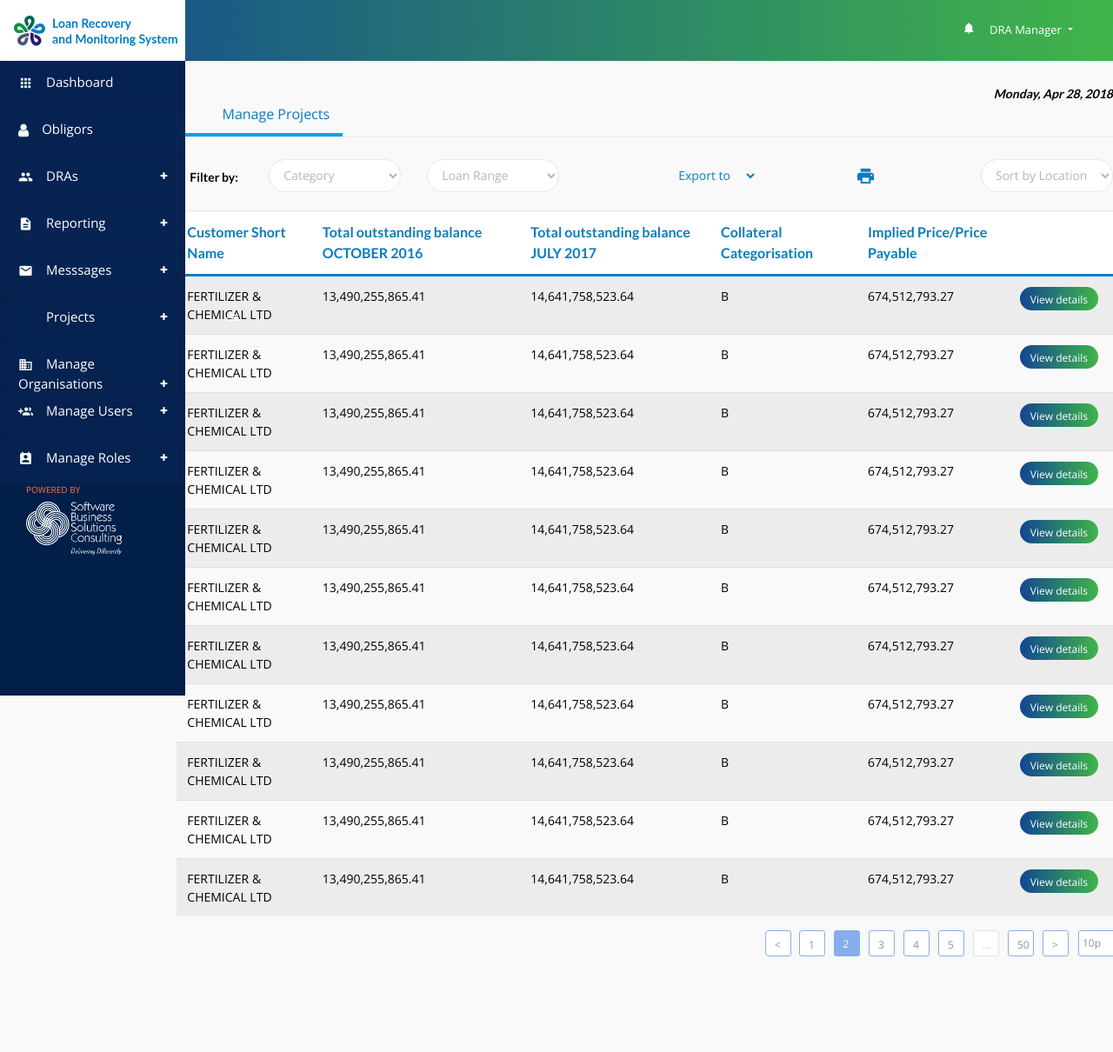
After one commit to 2kama/MyUI, a PHP site: page /bibledetail.php in a window 1280 px wide. The commit adds this page. Shown: the whole page at 87% size. Run offline with PHP 8.4, Linux system fonts and the light colour scheme.

Commit message:
Thurday, 5th July - second badge

```diff
--- /dev/null
+++ b/fcaal/bibledetail.php
@@ -0,0 +1,237 @@
+<?php include("header.php"); ?>
+
+
+
+    <style>
+   	  body {
+   	  	 background: #f9f9f9;
+   	  }
+   </style>
+
+
+				<div class="container first">
+
+					<div class="row">
+
+						<div class="col-md-12 calendar">Monday, Apr 28, 2018</div>
+
+						<div class="col-md-12 pageHead">
+							<div class="topic">
+								<i class="material-icons">branding_watermark</i> Manage Projects
+							</div>
+						</div>
+
+					</div>
+
+
+
+
+                    <div class="row">
+
+                                <div class="col-md-12" style="padding-top: 25px;">
+
+                                    <div class="row">
+
+                                        <div class="col-md-3">
+                                            <div class="row">
+                                                <div class="col-4"><label for="">Filter by:</label></div>
+
+                                                <div class="col-8">
+                                                    <select name="" id="" class="form-control curve">
+                                                        <option value="">Category</option>
+                                                    </select>
+                                                </div>
+                                            </div>
+                                        </div>
+
+                                        <div class="col-md-2">
+                                            <select name="" id="" class="form-control curve">
+                                                    <option value="">Loan Range</option>
+                                             </select>
+                                        </div>
+
+                                        <div class="col-md-3 offset-md-1 sam">
+                                            <div class="row">
+                                                <div class="col-6">
+                                                    <select name="" id="" class="form-control sad">
+                                                        <option value="">Export to</option>
+                                                    </select>
+                                                </div>
+                                                <div class="col-6">
+                                                    <i class="material-icons">print</i>
+                                                </div>
+                                            </div>
+                                        </div>
+
+                                        <div class="col-md-2 offset-md-1">
+                                            <select name="" id="" class="form-control curve">
+                                                    <option value="">Sort by Location</option>
+                                             </select>
+                                        </div>
+
+
+
+                                    </div>
+
+
+                                </div>
+
+
+                                <div class="tableRow" style="margin-top:20px;">
+                                    <table class="table table-striped">
+                                        <thead>
+                                            <tr>
+                                                <td>Customer Short Name</td>
+                                                <td>Total outstanding balance OCTOBER 2016</td>
+                                                <td>Total outstanding balance JULY 2017</td>
+                                                <td>Collateral Categorisation</td>
+                                                <td>Implied Price/Price Payable</td>
+                                                <td></td>
+                                            </tr>
+                                        </thead>
+                                        <tbody>
+                                            <tr>
+                                                <td>FERTILIZER & CHEMICAL LTD</td>
+                                                <td>13,490,255,865.41</td>
+                                                <td>14,641,758,523.64</td>
+                                                <td>B</td>
+                                                <td>674,512,793.27</td>
+                                                <td><button class="btn flowBtn">View details</button></td>
+
+                                                <tr>
+                                                <td>FERTILIZER & CHEMICAL LTD</td>
+                                                <td>13,490,255,865.41</td>
+                                                <td>14,641,758,523.64</td>
+                                                <td>B</td>
+                                                <td>674,512,793.27</td>
+                                                <td><button class="btn flowBtn">View details</button></td>
+                                            </tr>
+
+                                            <tr>
+                                                <td>FERTILIZER & CHEMICAL LTD</td>
+                                                <td>13,490,255,865.41</td>
+                                                <td>14,641,758,523.64</td>
+                                                <td>B</td>
+                                                <td>674,512,793.27</td>
+                                                <td><button class="btn flowBtn">View details</button></td>
+                                            </tr>
+
+                                            <tr>
+                                                <td>FERTILIZER & CHEMICAL LTD</td>
+                                                <td>13,490,255,865.41</td>
+                                                <td>14,641,758,523.64</td>
+                                                <td>B</td>
+                                                <td>674,512,793.27</td>
+                                                <td><button class="btn flowBtn">View details</button></td>
+                                            </tr>
+
+                                            <tr>
+                                                <td>FERTILIZER & CHEMICAL LTD</td>
+                                                <td>13,490,255,865.41</td>
+                                                <td>14,641,758,523.64</td>
+                                                <td>B</td>
+                                                <td>674,512,793.27</td>
+                                                <td><button class="btn flowBtn">View details</button></td>
+                                            </tr>
+
+                                            <tr>
+                                                <td>FERTILIZER & CHEMICAL LTD</td>
+                                                <td>13,490,255,865.41</td>
+                                                <td>14,641,758,523.64</td>
+                                                <td>B</td>
+                                                <td>674,512,793.27</td>
+                                                <td><button class="btn flowBtn">View details</button></td>
+                                            </tr>
+
+                                            <tr>
+                                                <td>FERTILIZER & CHEMICAL LTD</td>
+                                                <td>13,490,255,865.41</td>
+                                                <td>14,641,758,523.64</td>
+                                                <td>B</td>
+                                                <td>674,512,793.27</td>
+                                                <td><button class="btn flowBtn">View details</button></td>
+                                            </tr>
+
+                                            <tr>
+                                                <td>FERTILIZER & CHEMICAL LTD</td>
+                                                <td>13,490,255,865.41</td>
+                                                <td>14,641,758,523.64</td>
+                                                <td>B</td>
+                                                <td>674,512,793.27</td>
+                                                <td><button class="btn flowBtn">View details</button></td>
+                                            </tr>
+
+                                            <tr>
+                                                <td>FERTILIZER & CHEMICAL LTD</td>
+                                                <td>13,490,255,865.41</td>
+                                                <td>14,641,758,523.64</td>
+                                                <td>B</td>
+                                                <td>674,512,793.27</td>
+                                                <td><button class="btn flowBtn">View details</button></td>
+                                            </tr>
+
+                                            <tr>
+                                                <td>FERTILIZER & CHEMICAL LTD</td>
+                                                <td>13,490,255,865.41</td>
+                                                <td>14,641,758,523.64</td>
+                                                <td>B</td>
+                                                <td>674,512,793.27</td>
+                                                <td><button class="btn flowBtn">View details</button></td>
+                                            </tr>
+
+                                            <tr>
+                                                <td>FERTILIZER & CHEMICAL LTD</td>
+                                                <td>13,490,255,865.41</td>
+                                                <td>14,641,758,523.64</td>
+                                                <td>B</td>
+                                                <td>674,512,793.27</td>
+                                                <td><button class="btn flowBtn">View details</button></td>
+                                            </tr>
+                                            </tr>
+                                        </tbody>
+                                    </table>
+                                </div>
+
+                    </div>
+
+
+
+
+                    <nav aria-label="Page navigation example" class="no-nav">
+						  <ul class="pagination justify-content-end">
+						    <li class="page-item"> <a class="page-link" href="#">&lt;</a></li>
+						    <li class="page-item"><a class="page-link" href="#">1</a></li>
+						    <li class="page-item active"><a class="page-link" href="#">2</a></li>
+						    <li class="page-item"><a class="page-link" href="#">3</a></li>
+						    <li class="page-item"><a class="page-link" href="#">4</a></li>
+						    <li class="page-item"><a class="page-link" href="#">5</a></li>
+						    <li class="page-item disabled"><a class="page-link" href="#">...</a></li>
+						    <li class="page-item"><a class="page-link" href="#">50</a></li>
+						    <li class="page-item"><a class="page-link" href="#">&gt;</a></li>
+
+						    <li class="page-item">
+						    	<select name="" id="" class="form-control">
+						    		<option value="">10p </option>
+						    		<option value="">50p</option>
+						    		<option value="">100p</option>
+						    	</select>
+						    </li>
+
+						  </ul>
+						</nav>
+
+
+
+
+
+
+
+                </div>
+
+
+
+
+
+
+
+<?php include("footer.php"); ?>
--- a/fcaal/css/main.css
+++ b/fcaal/css/main.css
@@ -190,8 +190,6 @@ button.flowInfo, button.flowDel, button.flowBtn2, button.flowBtn, .btn.flowInfo,
   -webkit-border-radius: 16px;
   -ms-border-radius: 16px;
   border-radius: 16px;
-  color: #077DBE;
-  color: var(--color3);
   border: none;
 }
 
@@ -218,6 +216,8 @@ button {
 }
 button.flowInfo {
   border: 1px solid #077DBE;
+  color: #077DBE;
+  color: var(--color3);
   background: #fff;
   background: var(--pure-white);
 }
@@ -231,7 +231,8 @@ button.flowBtn2 {
   color: var(--pure-white);
 }
 button.flowBtn {
-  width: 70px;
+  color: #fff;
+  color: var(--pure-white);
   background: linear-gradient(to right, #124692 0%, #40B549 100%);
 }
 
@@ -247,6 +248,8 @@ button.flowBtn {
 }
 .btn.flowInfo {
   border: 1px solid #077DBE;
+  color: #077DBE;
+  color: var(--color3);
   background: #fff;
   background: var(--pure-white);
 }
@@ -260,7 +263,8 @@ button.flowBtn {
   color: var(--pure-white);
 }
 .btn.flowBtn {
-  width: 70px;
+  color: #fff;
+  color: var(--pure-white);
   background: linear-gradient(to right, #124692 0%, #40B549 100%);
 }
 
@@ -279,6 +283,14 @@ button.flowBtn {
   -webkit-border-radius: 20px;
   -ms-border-radius: 20px;
   border-radius: 20px;
+}
+.form-control.sad {
+  color: #077DBE;
+  color: var(--color3);
+  border: none;
+  background: transparent;
+  font-weight: 500;
+  font-weight: var(--fw_s);
 }
 
 .share {
@@ -305,6 +317,15 @@ button.flowBtn {
   font-size: 23px;
   text-align: center;
   margin-top: 8px;
+}
+
+.sam i {
+  float: right;
+  color: #077DBE;
+  color: var(--color3);
+  font-size: 23px;
+  margin-top: 8px;
+  cursor: pointer;
 }
 
 label {
@@ -563,8 +584,11 @@ ul.dropped li .dot {
   background: #fff;
   background: var(--pure-white);
   font-family: "Lato", serif;
+  color: #077DBE;
+  color: var(--color3);
 }
-.tableRow table thead th {
+.tableRow table thead co
+th {
   font-size: 15px;
   font-size: var(--fs2);
   color: #077DBE;
```
Also changed, not shown: 1 other file.
